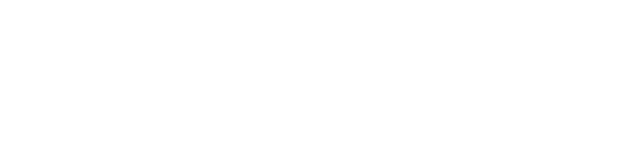
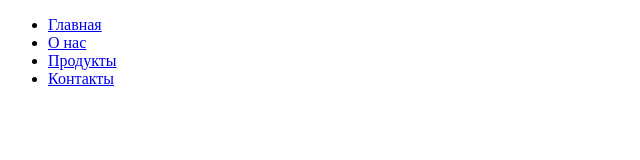
Before and after one commit to bikunya/my_first_repo, a plain HTML site: page index.html in a window 1280 px wide. Shown: the whole page, without its empty margins (0-640 px from the left). Drawn offline with Linux system fonts and the light colour scheme.

Commit message:
feat: added header

```diff
--- a/index.html
+++ b/index.html
@@ -9,6 +9,13 @@
     <link rel="stylesheet" href="style.css">
 </head>
 <body>
-
+     <header>
+         <ul>
+             <li><a href="#">Главная</a></li>
+             <li><a href="#">О нас</a></li>
+             <li><a href="#">Продукты</a></li>
+             <li><a href="#">Контакты</a></li>
+         </ul>
+     </header>
 </body>
 </html>
```
